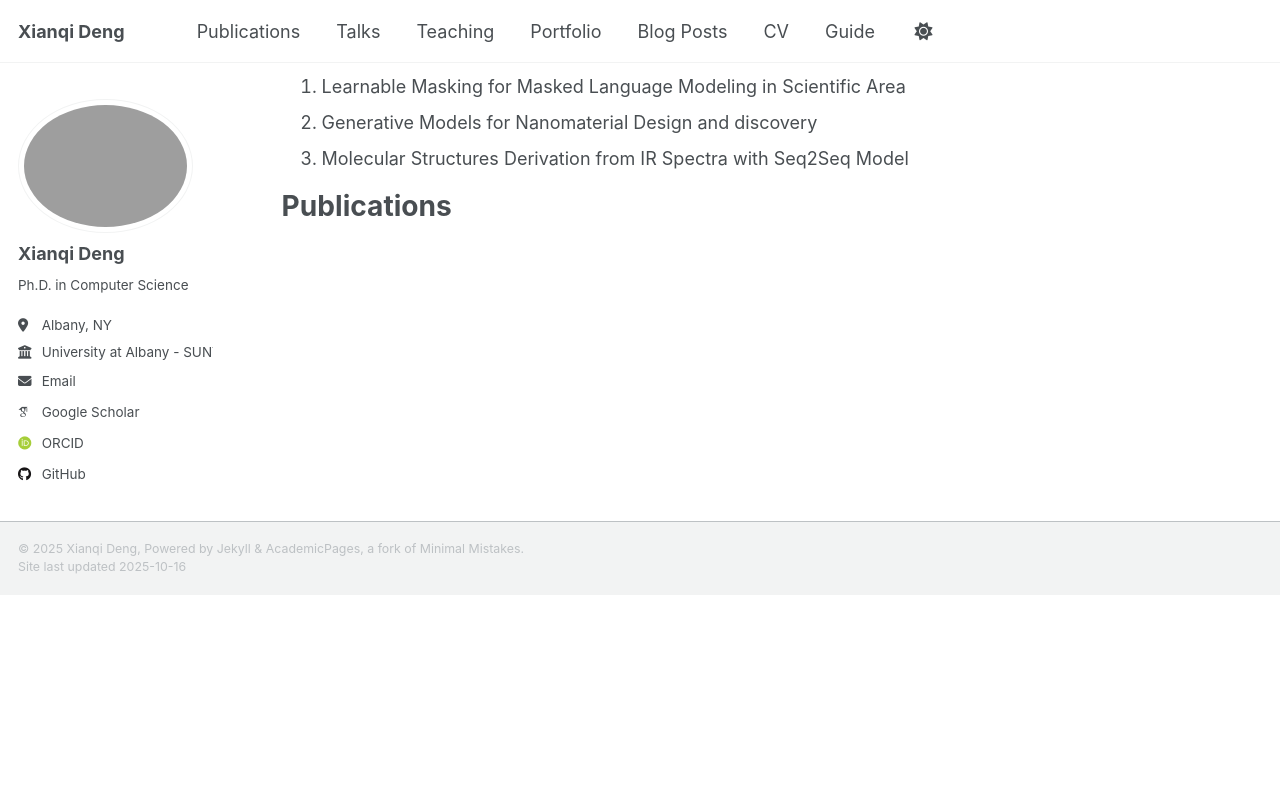
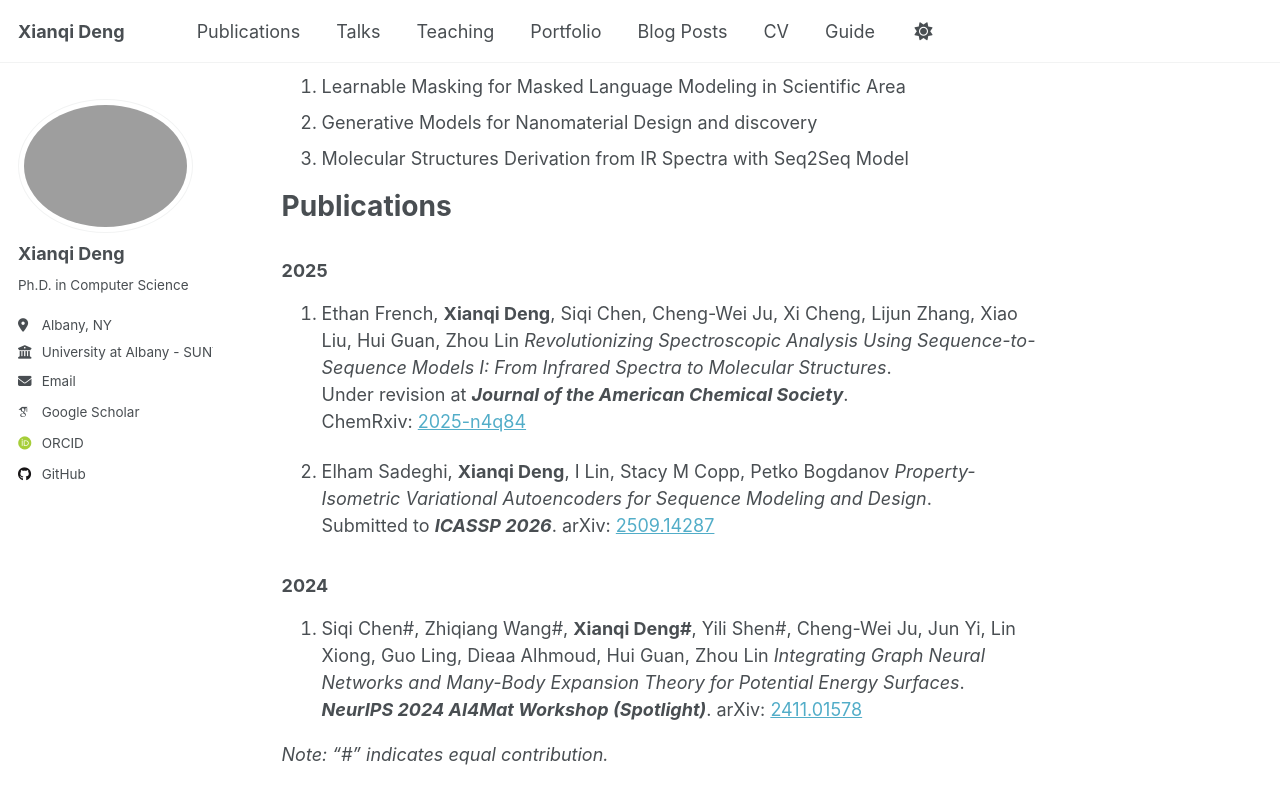
Before and after one commit to DengXianqi/dengxianqi.github.io, a Jekyll site: the page built from _pages/about.md, in a window 1280 px wide and 900 px high, scrolled down 305 px. Shown: the top 804 px of the window. Built offline with Jekyll 4.4.1, drawn with Linux system fonts in a browser that asks for light colours; some web fonts are replaced; a script that is not in the unit is left out; before the commit the page ends 900 px from its top, so only the background shows below that.

Commit message:
Update about.md

```diff
--- a/_pages/about.md
+++ b/_pages/about.md
@@ -17,7 +17,24 @@ Research
 
 Publications
 ======
+### 2025
 
+1. Ethan French, **Xianqi Deng**, Siqi Chen, Cheng-Wei Ju, Xi Cheng, Lijun Zhang, Xiao Liu, Hui Guan, Zhou Lin
+   *Revolutionizing Spectroscopic Analysis Using Sequence-to-Sequence Models I: From Infrared Spectra to Molecular Structures*.
+   Under revision at ***Journal of the American Chemical Society***.
+   ChemRxiv: [2025-n4q84](https://chemrxiv.org/engage/chemrxiv/article-details/67f601ef81d2151a029f5a2e)
+
+3. Elham Sadeghi, **Xianqi Deng**, I Lin, Stacy M Copp, Petko Bogdanov
+   *Property-Isometric Variational Autoencoders for Sequence Modeling and Design*.
+   Submitted to ***ICASSP 2026***. arXiv: [2509.14287](https://arxiv.org/abs/2509.14287)
+
+### 2024
+
+1. Siqi Chen#, Zhiqiang Wang#, **Xianqi Deng#**, Yili Shen#, Cheng-Wei Ju, Jun Yi, Lin Xiong, Guo Ling, Dieaa Alhmoud, Hui Guan, Zhou Lin
+   *Integrating Graph Neural Networks and Many-Body Expansion Theory for Potential Energy Surfaces*.
+   ***NeurIPS 2024 AI4Mat Workshop (Spotlight)***. arXiv: [2411.01578](https://arxiv.org/abs/2411.01578)
+
+*Note: “#” indicates equal contribution.*
 
 <!--
 This is the front page of a website that is powered by the [Academic Pages template](https://github.com/academicpages/academicpages.github.io) and hosted on GitHub pages. [GitHub pages](https://pages.github.com) is a free service in which websites are built and hosted from code and data stored in a GitHub repository, automatically updating when a new commit is made to the repository. This template was forked from the [Minimal Mistakes Jekyll Theme](https://mmistakes.github.io/minimal-mistakes/) created by Michael Rose, and then extended to support the kinds of content that academics have: publications, talks, teaching, a portfolio, blog posts, and a dynamically-generated CV. Incidentally, these same features make it a great template for anyone that needs to show off a professional template!
```
